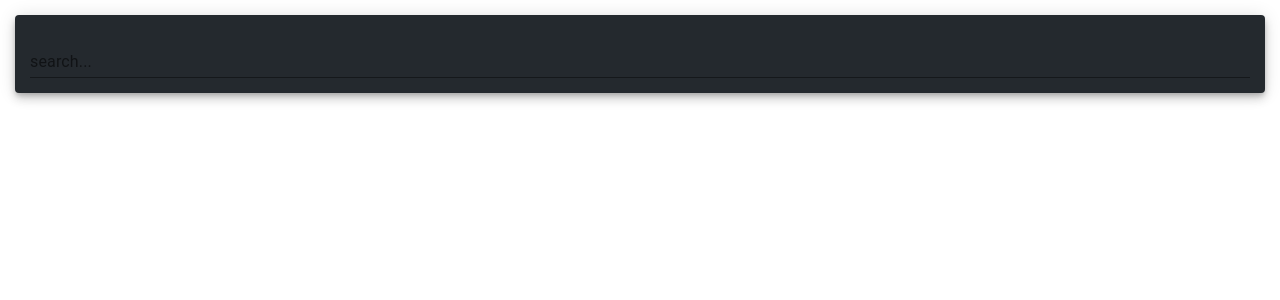
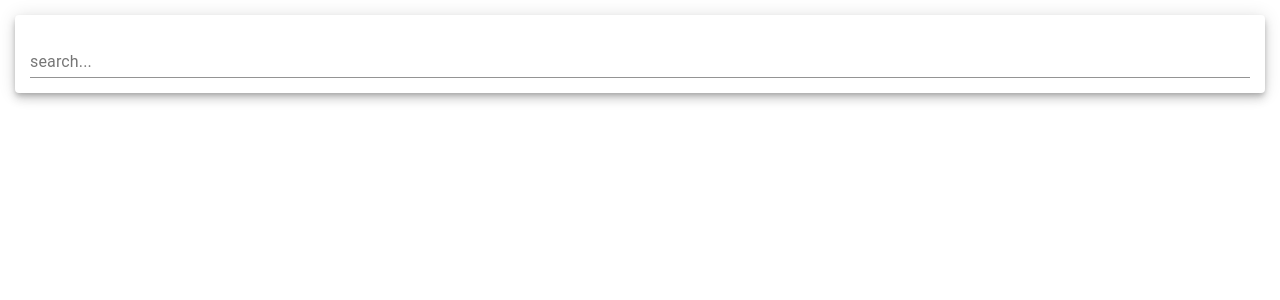
Before and after one commit to twinklekhandelwal/Github_Finder_react, a React (Create React App) app: page / in a window 1280 px wide. Shown: the top 300 px of the page. Built offline with nearby package versions, Linux system fonts and the light colour scheme.

Commit message:
use preventDefault and function

```diff
--- a/src/App.css
+++ b/src/App.css
@@ -14,7 +14,7 @@
 }
 
 .App-header {
-  background-color: #282c34;
+  background-color: white;
   min-height: 100vh;
   display: flex;
   flex-direction: column;
--- a/src/App.js
+++ b/src/App.js
@@ -1,12 +1,9 @@
 import React from 'react';
 // import logo from './logo.svg';
-import Finde from './finder';
-import './App.css';
-
-function App() {
-  return (
-    <Finde/>
-  );
+import Finder from './finder';
+import './App.css';class Data extends React.Component {
+	render() {
+		return <Finder onFormsubmit={this.handleSubmit} />;
+	}
 }
-
-export default App;
+export default Data;
--- a/src/finder.js
+++ b/src/finder.js
@@ -1,40 +1,37 @@
 import React from 'react';
+import Url from './url';
 import { TextField, Paper } from '@material-ui/core';
-// import { blue } from '@material-ui/core/colors';
+class Finder extends React.Component {
+	constructor(props) {
+		super(props);
+		this.state = { query: '', repo: '' };
+	}
+	handleInputChange = e => {
+		this.setState({
+			query: e.target.value,
+		});
+	};
+	handleSubmit = async e => {
+		e.preventDefault();
+		const response = await Url.get('users', {
+			params: {
+				q: this.state.query,
+			},
+		});
+		console.log(response.data.items)
+		this.setState({ repo: response.data });
+	};
+	render() {
+		return (
 
-class Finder extends React.Component{
-	// constructor(props){
-	// 	super(props)
-
-			state={query:""}
-
-
-
-	handleInputChange = (e) => {
-		this.setState({
-			 query: e.target.value
-
-		})
-
-	}
-render() {
-  return(
-      // <h1>twinkle</h1>
-	// <input type="text" name="firstname"/>
 			<div>
-  <Paper elevation={6} style={{ padding: '15px', margin: '15px', backgroundColor:'#24292e'}}>
-				<form >
+				<Paper elevation={6} style={{ padding: '15px', margin: '15px', backgroundColor: 'white' }}>
+					<form onSubmit={this.handleSubmit}>
 						<TextField fullWidth label="search..." onChange={this.handleInputChange}></TextField>
-
 					</form>
-
 				</Paper>
 			</div>
-
 		);
-
-
 	}
-
 }
 export default Finder;
--- a/src/url.js
+++ b/src/url.js
@@ -0,0 +1,2 @@
+import axios from 'axios';
+export default axios.create({baseURL:"https://api.github.com/search/"})
```
Lines whose indentation alone changed are shown as unchanged.
